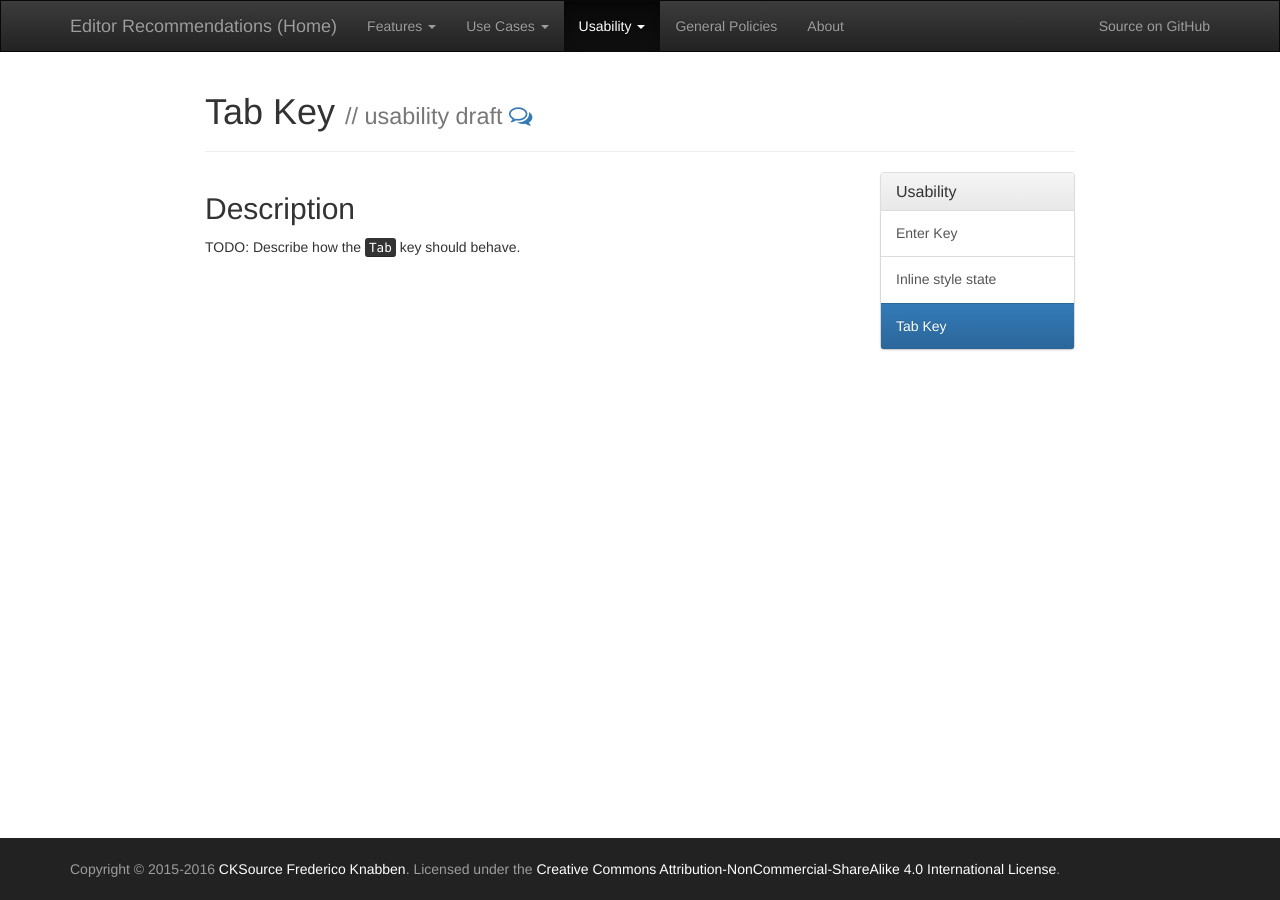
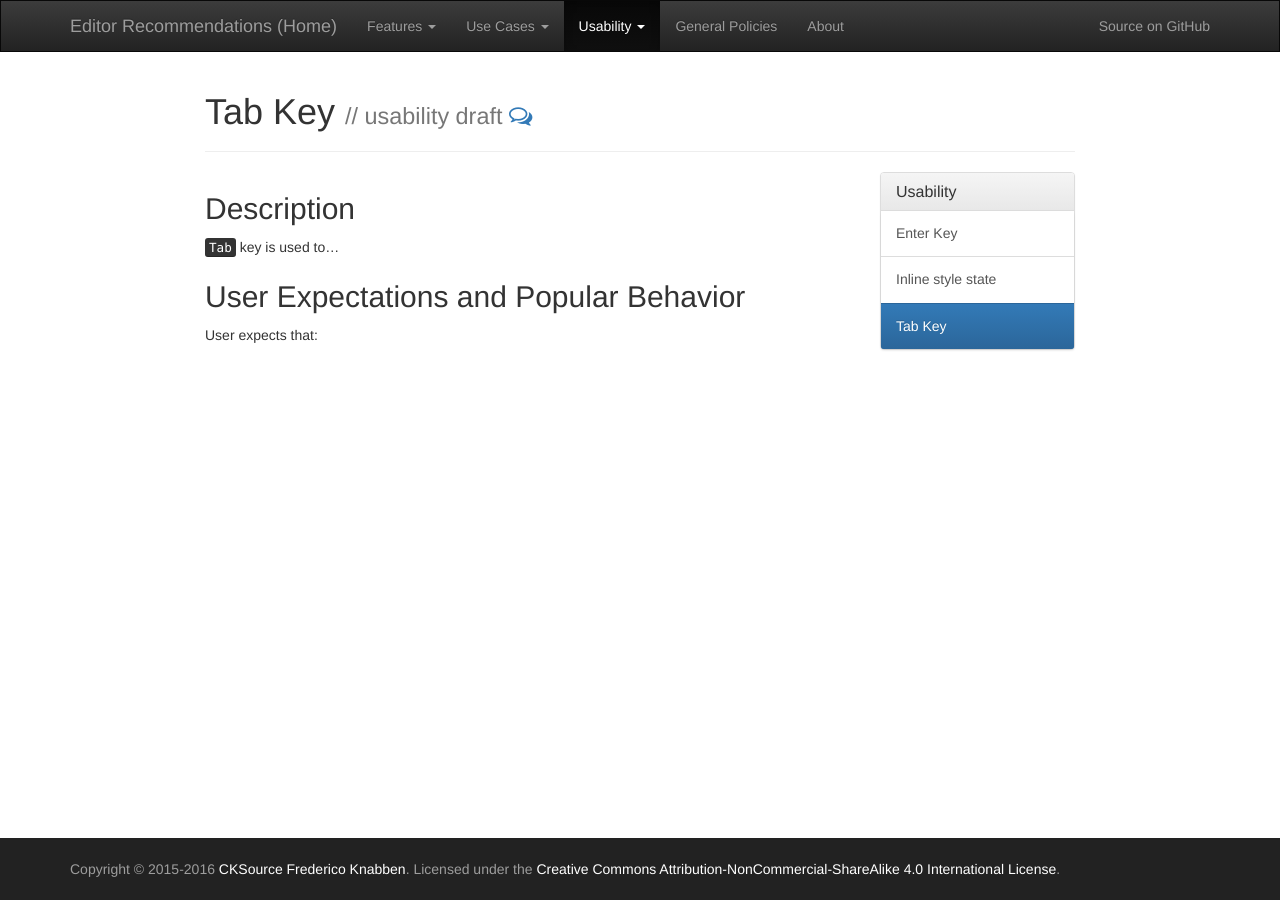
Before and after one commit to ckeditor/editor-recommendations, a Jekyll site: the page built from _usability/tab-key.md, in a window 1280 px wide. Built offline with Jekyll 4.4.1, drawn with Linux system fonts in a browser that asks for light colours; nearby versions of some CDN libraries.

Commit message:
Placeholder for Tab key behavior draft.

```diff
--- a/_usability/tab-key.md
+++ b/_usability/tab-key.md
@@ -8,7 +8,17 @@ layout: default
 
 {% capture description %}
 
-TODO: Describe how the <kbd>Tab</kbd> key should behave.
+<kbd>Tab</kbd> key is used to…
+
+{% endcapture %}
+
+{% capture expectations %}
+
+User expects that:
+
+{% endcapture %}
+
+{% capture recommendations %}
 
 {% endcapture %}
 
```
